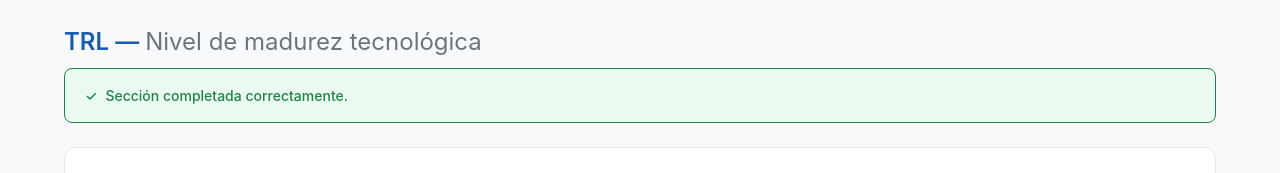
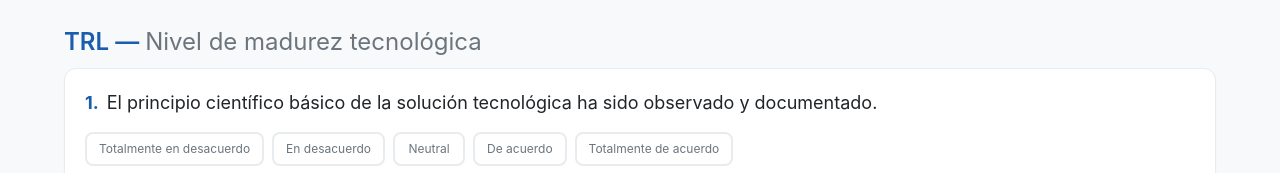
Before and after one commit to JManuel2004/sistema-diagnostico-irl, a React (Vite) app in the folder apps/web/: page /questionnaire in a window 1280 px wide. Shown: the part 294-467 px from the top of the page. Built offline with nearby package versions, Linux system fonts and the light colour scheme; no server answers.

Commit message:
fix(web): hide section status banner until answered or submit attempted

```diff
--- a/apps/web/src/components/domain/dimension-section.tsx
+++ b/apps/web/src/components/domain/dimension-section.tsx
@@ -9,13 +9,15 @@ interface DimensionSectionProps {
   meta: DimensionMeta;
   control: Control<PartialQuestionnaireAnswers>;
   isIncomplete: boolean;
+  showStatus: boolean;
 }
 
-export function DimensionSection({ dimension, meta, control, isIncomplete }: DimensionSectionProps) {
+export function DimensionSection({ dimension, meta, control, isIncomplete, showStatus }: DimensionSectionProps) {
   const questions = QUESTIONS[dimension];
 
   return (
     <div style={{ display: 'flex', flexDirection: 'column', gap: '1.5rem' }}>
+      {showStatus && (
         <div
           style={{
             padding: '1rem 1.25rem',
@@ -35,6 +37,7 @@ export function DimensionSection({ dimension, meta, control, isIncomplete }: Dim
             ? 'Hay afirmaciones sin responder en esta sección.'
             : 'Sección completada correctamente.'}
         </div>
+      )}
 
       {QUESTION_KEYS.map((key, index) => (
         <div
--- a/apps/web/src/pages/questionnaire/questionnaire-page.tsx
+++ b/apps/web/src/pages/questionnaire/questionnaire-page.tsx
@@ -277,7 +277,8 @@ export function QuestionnairePage() {
                 dimension={dim}
                 meta={DIMENSION_META[dim]}
                 control={control}
-                isIncomplete={submitAttempted && incompleteDimensions.includes(dim)}
+                showStatus={submitAttempted || countAnsweredInDimension(values[dim]) === QUESTION_KEYS.length}
+                isIncomplete={incompleteDimensions.includes(dim)}
               />
             </Tabs.Content>
           ))}
```
Lines whose indentation alone changed are shown as unchanged.
